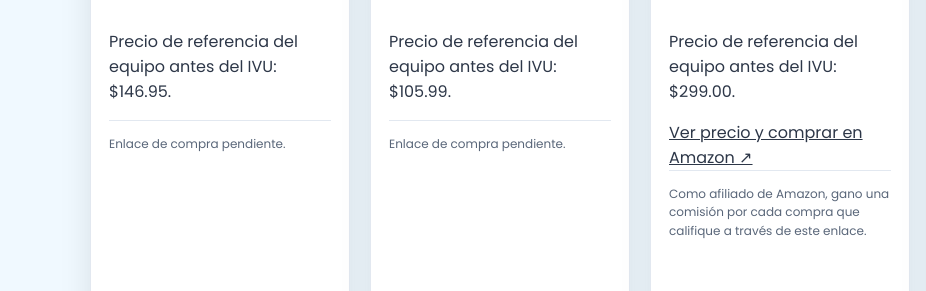
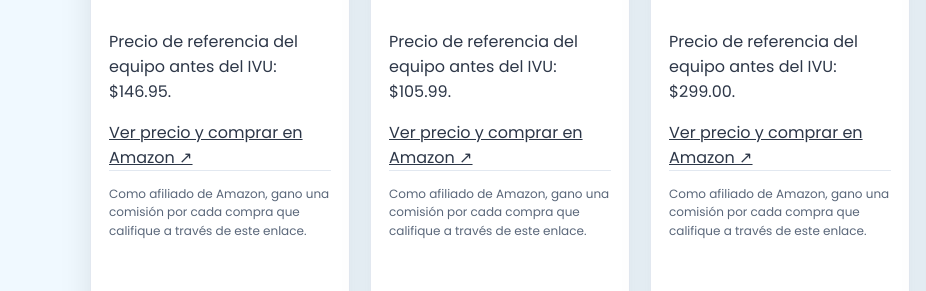
Before and after one commit to rafael33pr/osmosispr, a plain HTML site: page catalogo/index.html in a window 1280 px wide. Shown: the part 890-1181 px from the top of the page, 0-926 px from the left. Drawn offline with Linux system fonts and the light colour scheme.

Commit message:
Añadir enlaces de afiliado para Frizzlife SP99 y Geekpure

```diff
--- a/catalogo/index.html
+++ b/catalogo/index.html
@@ -20,14 +20,14 @@ h1{font-weight:900;letter-spacing:-1.5px}h1 span{color:#00c5eb}
 
 <div class="card-body"><p class="category">Ósmosis inversa</p><h2>Geekpure · 6 etapas</h2><p class="lead">Agua para tu café y té con menos minerales disueltos. La sexta etapa reduce aún más los sólidos disueltos y el tanque de 2.8 galones mantiene agua filtrada en reserva. Requiere al menos 40 psi de presión.</p>
 <p>Precio de referencia del equipo antes del IVU: $146.95.</p>
-<p class="note">Enlace de compra pendiente.</p>
+<a href="https://link.amazon/B02QOqLFG" rel="sponsored noopener" target="_blank">Ver precio y comprar en Amazon ↗</a><p class="note">Como afiliado de Amazon, gano una comisión por cada compra que califique a través de este enlace.</p>
 <div class="cash-price"><span class="cash-badge">Instalación en efectivo</span><div class="price">$250.00</div></div>
 <p class="included">Incluye 30 días de garantía sobre el trabajo de instalación.</p><a class="button whatsapp" href="https://wa.me/17879729553?text=Hola%20Rafael%2C%20me%20interesa%20la%20instalaci%C3%B3n%20del%20Geekpure%20%C2%B7%206%20etapas%20por%20%24250.00.%20Mi%20municipio%20es%20____.">Coordinar instalación ↗</a></div></article>
 <article class="card" id="frizzlife">
 
 <div class="card-body"><p class="category">Filtración por carbón</p><h2>Frizzlife SP99</h2><p class="lead">Si te molesta el sabor a cloro, este filtro lo reduce y conserva los minerales del agua. Incluye una pluma de níquel cepillado para que puedas llenar tu vaso aunque estén usando la pluma principal.</p>
 <p>Precio de referencia del equipo antes del IVU: $105.99.</p>
-<p class="note">Enlace de compra pendiente.</p>
+<a href="https://link.amazon/B0edf5Mfa" rel="sponsored noopener" target="_blank">Ver precio y comprar en Amazon ↗</a><p class="note">Como afiliado de Amazon, gano una comisión por cada compra que califique a través de este enlace.</p>
 <div class="cash-price"><span class="cash-badge">Instalación en efectivo</span><div class="price">$250.00</div></div>
 <p class="included">Incluye 30 días de garantía sobre el trabajo de instalación.</p><a class="button whatsapp" href="https://wa.me/17879729553?text=Hola%20Rafael%2C%20me%20interesa%20la%20instalaci%C3%B3n%20del%20Frizzlife%20SP99%20por%20%24250.00.%20Mi%20municipio%20es%20____.">Coordinar instalación ↗</a></div></article>
 <article class="card" id="waterdrop">
```
